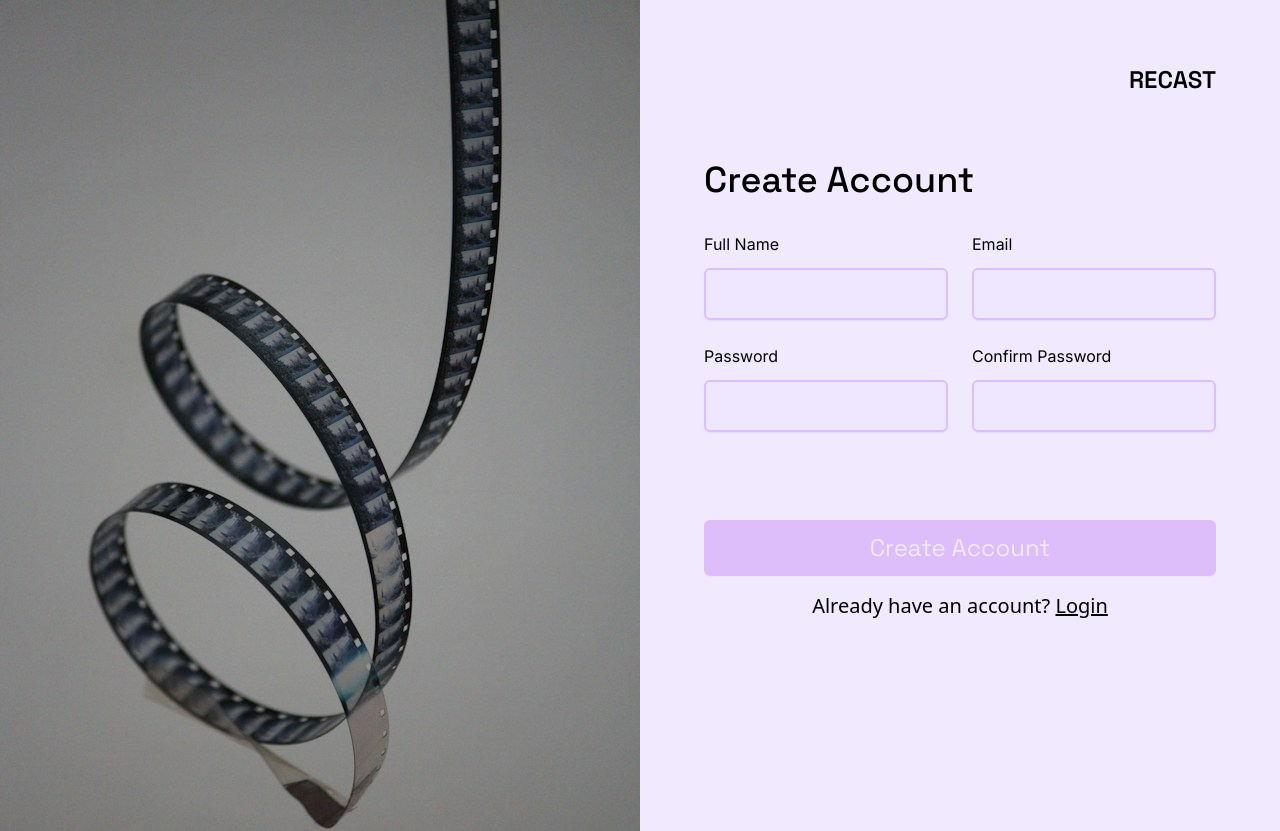
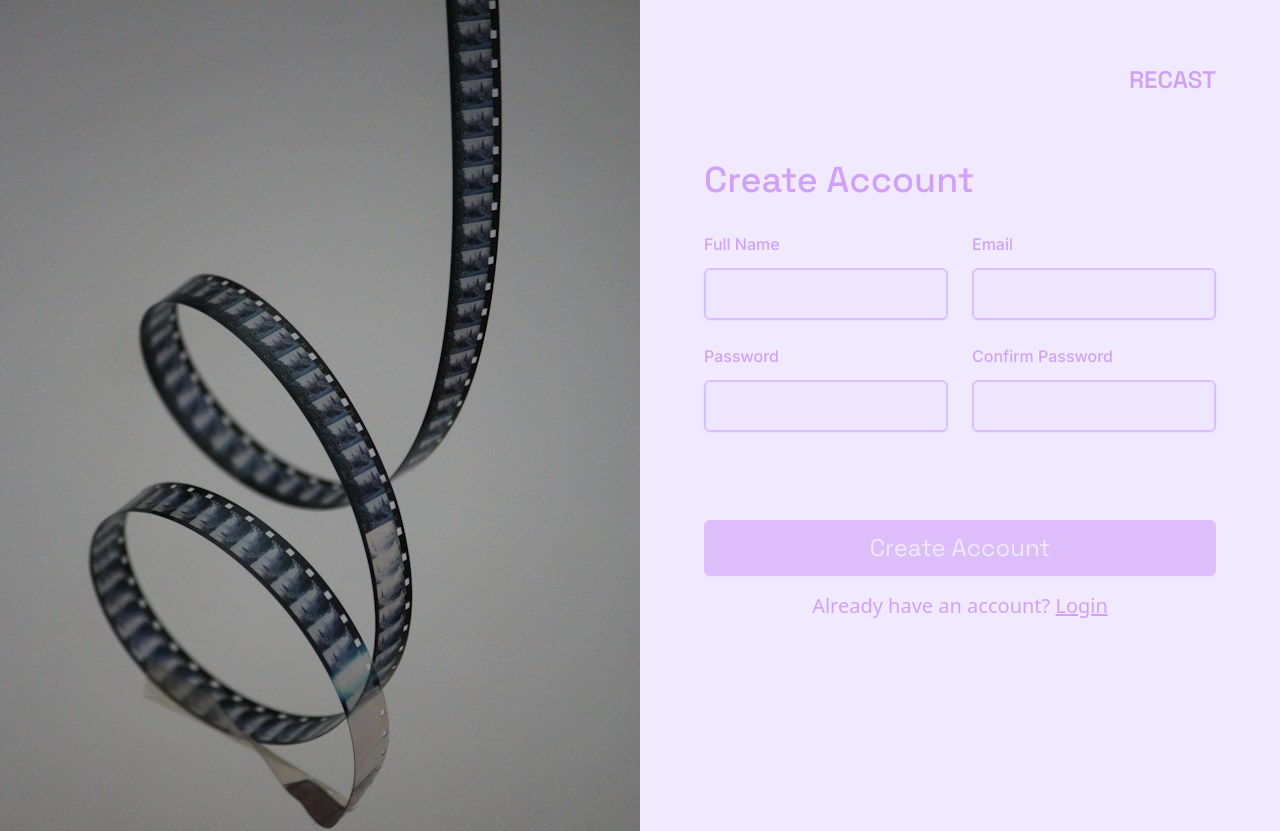
Before and after one commit to mannyAndem/recast, a React (Vite) app: page /signup in a window 1280 px wide. Shown: the top 831 px of the page. Built offline with nearby package versions, Linux system fonts and the light colour scheme; no server answers.

Commit message:
style: changed text color of signup and login pages

```diff
--- a/src/components/ui/Input.tsx
+++ b/src/components/ui/Input.tsx
@@ -29,7 +29,7 @@
         error && touched
           ? "border-red-400 bg-red-100 focus:outline-red-400"
           : "bg-veryLightPurple"
-      } p-3 rounded-md shadow-sm border-2 bg-opacity-20 border-lightPurple focus:outline-purple`}
+      } p-3 rounded-md shadow-sm border-2 bg-opacity-20 text-purple border-lightPurple focus:outline-purple`}
     />
   );
 };
--- a/src/components/ui/InputGroup.tsx
+++ b/src/components/ui/InputGroup.tsx
@@ -18,8 +18,13 @@
   touched,
 }: InputGroupProps) => {
   return (
-    <div className="flex flex-col gap-3">
-      <label htmlFor={name} className={touched && error ? "text-red-400" : ""}>
+    <div className="flex flex-col gap-3 text-purple">
+      <label
+        htmlFor={name}
+        className={
+          touched && error ? "text-red-300 font-medium" : "font-medium"
+        }
+      >
         {label}
       </label>
       <Input
@@ -29,7 +34,7 @@
         error={error}
         touched={touched}
       />
-      {error && touched && <span className="text-red-400">{error}</span>}
+      {error && touched && <span className="text-red-300">{error}</span>}
     </div>
   );
 };
--- a/src/pages/Login/Login.tsx
+++ b/src/pages/Login/Login.tsx
@@ -5,7 +5,7 @@
 
 const Login = () => {
   return (
-    <div className="min-h-screen bg-smoke flex">
+    <div className="min-h-screen bg-smoke flex text-purple">
       <div className="h-full w-1/2">
         <img
           src={loginImg}
--- a/src/pages/Login/components/LoginForm.tsx
+++ b/src/pages/Login/components/LoginForm.tsx
@@ -13,7 +13,7 @@
 }
 
 const LoginForm = () => {
-  const [status, setStatus] = useState<Status>("pending");
+  const [status, setStatus] = useState<Status>("idle");
   const navigate = useNavigate();
 
   const { login } = useAuthContext();
--- a/src/pages/Signup/Signup.tsx
+++ b/src/pages/Signup/Signup.tsx
@@ -4,7 +4,7 @@
 
 const Signup = () => {
   return (
-    <div className="min-h-screen bg-smoke flex">
+    <div className="min-h-screen bg-smoke flex text-purple">
       <div className="h-full w-1/2">
         <img
           src={signupImg}
```
Also changed, not shown: src/pages/Library/components/VideosList.tsx (+0 -7 lines).
